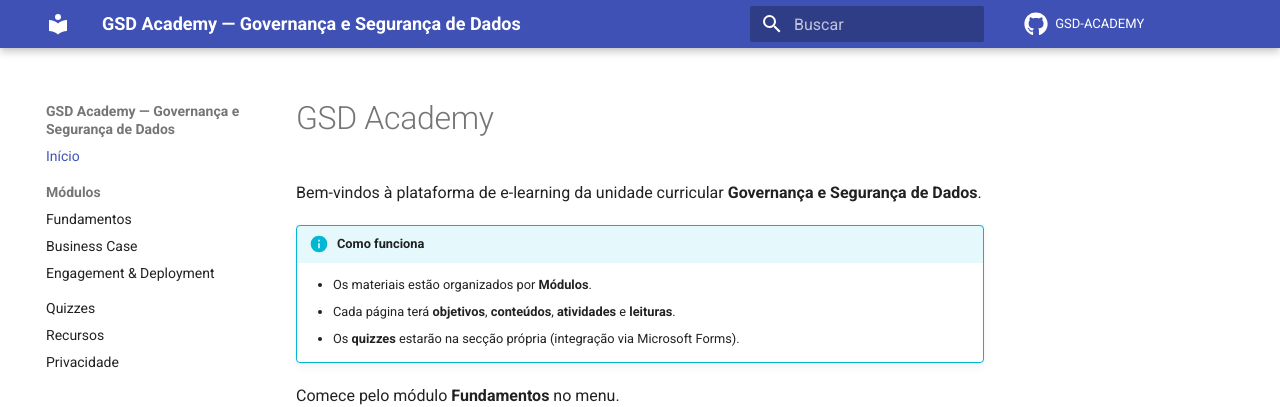
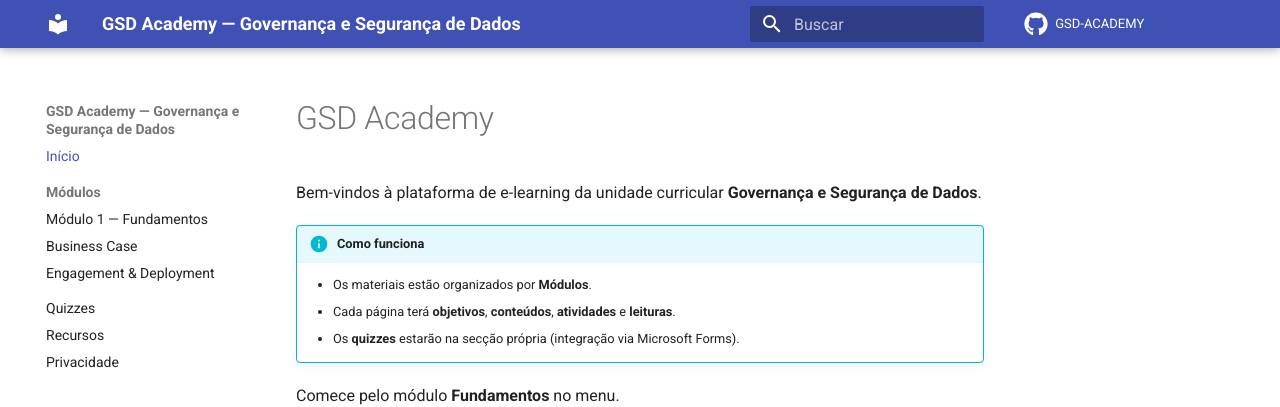
Before and after one commit to guilhasn/GDS-ACADEMY, an MkDocs documentation site: the page built from docs/index.md, in a window 1280 px wide. Shown: the top 407 px of the page. Built offline with MkDocs 1.6.1 and Material for MkDocs 9.7.7, drawn with Linux system fonts in a browser that asks for light colours; comment, search, counter and statistics services are not loaded.

Commit message:
Update mkdocs.yml

```diff
--- a/mkdocs.yml
+++ b/mkdocs.yml
@@ -41,7 +41,7 @@ plugins:
 nav:
   - Início: index.md
   - Módulos:
-      - Fundamentos: fundamentos.md
+      - Módulo 1 — Fundamentos: modulo-01.md
       - Business Case: business_case.md
       - Engagement & Deployment: engagement.md
   - Quizzes: quizzes.md
```
